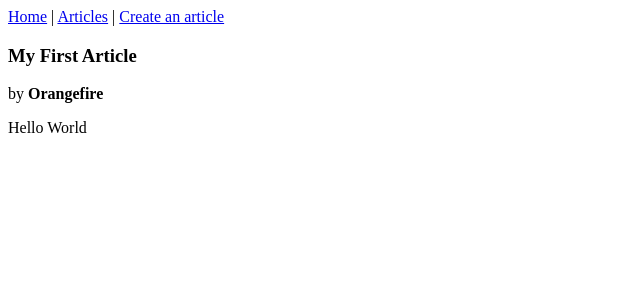
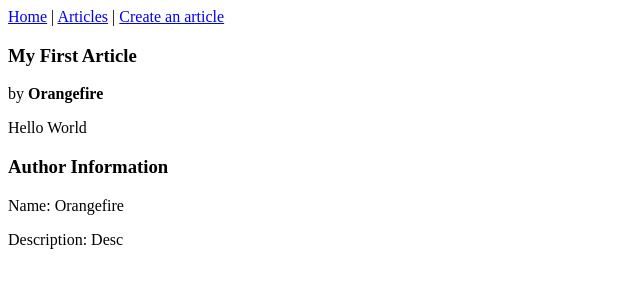
Before and after one commit to Polytech-Paris-Sud-Web/berthout-tp2, an Angular app: page /articles/0 in a window 1280 px wide. Shown: the top 300 px of the page, without its empty margins (0-640 px from the left). Built offline with nearby package versions, Linux system fonts and the light colour scheme; data requests are answered from the project's data file.

Commit message:
[NEW] Add author info to an article page

```diff
--- a/dev/resources/db.json
+++ b/dev/resources/db.json
@@ -72,5 +72,12 @@
       "author": "I",
       "id": 11
     }
+  ],
+  "authors": [
+    {
+      "id": "Orangefire",
+      "name": "Orangefire",
+      "description": "Desc"
+    }
   ]
 }
--- a/src/app/app.module.ts
+++ b/src/app/app.module.ts
@@ -12,6 +12,7 @@ import {ArticleCreationComponent} from './article-creation/article-creation.comp
 import { SingleArticleComponent } from './single-article/single-article.component';
 import { HomeComponent } from './home/home.component';
 import { AllArticlesComponent } from './all-articles/all-articles.component';
+import { AuthorComponent } from './author/author.component';
 
 @NgModule({
   declarations: [
@@ -21,7 +22,8 @@ import { AllArticlesComponent } from './all-articles/all-articles.component';
     ArticleCreationComponent,
     SingleArticleComponent,
     HomeComponent,
-    AllArticlesComponent
+    AllArticlesComponent,
+    AuthorComponent
   ],
   imports: [
     BrowserModule,
--- a/src/app/articles/articles.component.ts
+++ b/src/app/articles/articles.component.ts
@@ -30,16 +30,14 @@ export class ArticlesComponent implements OnInit, OnChanges {
   }
 
   ngOnInit(): void {
-    this.fetchService.fetch()
-      .subscribe(newArticles => this.articles = newArticles);
+    this.updateArticles(this.fetchService);
   }
 
   ngOnChanges(changes: SimpleChanges) {
     // Subscribe to new service
     const fetchServiceChange = changes["fetchService"];
     if (fetchServiceChange) {
-      (fetchServiceChange.currentValue as FetchArticlesService).fetch()
-        .subscribe(newArticles => this.articles = newArticles);
+      this.updateArticles(fetchServiceChange.currentValue);
     }
   }
 
@@ -50,4 +48,9 @@ export class ArticlesComponent implements OnInit, OnChanges {
       .pipe(mergeMap(() => this.fetchService.fetch()))
       .subscribe(newArticles => this.articles = newArticles);
   }
+
+  private updateArticles(service: FetchArticlesService) {
+    service.fetch()
+      .subscribe(newArticles => this.articles = newArticles);
+  }
 }
--- /dev/null
+++ b/src/app/author.service.ts
@@ -0,0 +1,19 @@
+import { Injectable } from '@angular/core';
+import {Observable} from "rxjs";
+import {HttpClient} from "@angular/common/http";
+import {Author} from "./author/author.component";
+
+const BASE_URL = "http://localhost:3000/authors";
+
+@Injectable({
+  providedIn: 'root'
+})
+export class AuthorService {
+
+  constructor(private http: HttpClient) {
+  }
+
+  get(id: string): Observable<Author> {
+    return this.http.get<Author>(`${BASE_URL}/${id}`);
+  }
+}
--- /dev/null
+++ b/src/app/author/author.component.html
@@ -0,0 +1,5 @@
+<div *ngIf="this.author !== null">
+  <p>Name: {{this.author.name}}</p>
+  <p>Description: {{this.author.description}}</p>
+</div>
+<p *ngIf="error !== null" style="color: red">Unable to fetch the author</p>
--- /dev/null
+++ b/src/app/author/author.component.ts
@@ -0,0 +1,37 @@
+import {Component, Input, OnInit} from '@angular/core';
+import {AuthorService} from "../author.service";
+
+export interface Author {
+  id: string;
+  name: string;
+  description: string;
+}
+
+@Component({
+  selector: 'app-author',
+  templateUrl: './author.component.html',
+  styleUrls: ['./author.component.scss']
+})
+export class AuthorComponent implements OnInit {
+
+  @Input()
+  authorId: string;
+
+  author: Author | null;
+  error: any | null;
+
+  constructor(private authorService: AuthorService) {
+    this.authorId = "";
+    this.author = null;
+    this.error = null;
+  }
+
+  ngOnInit(): void {
+    this.authorService
+      .get(this.authorId)
+      .subscribe({
+        next: newAuthor => this.author = newAuthor,
+        error: e => this.error = e
+      });
+  }
+}
--- a/src/app/single-article/single-article.component.html
+++ b/src/app/single-article/single-article.component.html
@@ -5,3 +5,8 @@
              [title]="article.title">
 </app-article>
 <p *ngIf="error !== null" style="color: red">Unable to fetch the article</p>
+
+<div *ngIf="article !== null">
+  <h3>Author Information</h3>
+  <app-author [authorId]="article.author"></app-author>
+</div>
```
Also changed, not shown: src/app/author/author.component.scss (added), 2 other files (tests, documents, lock files or other folders).
